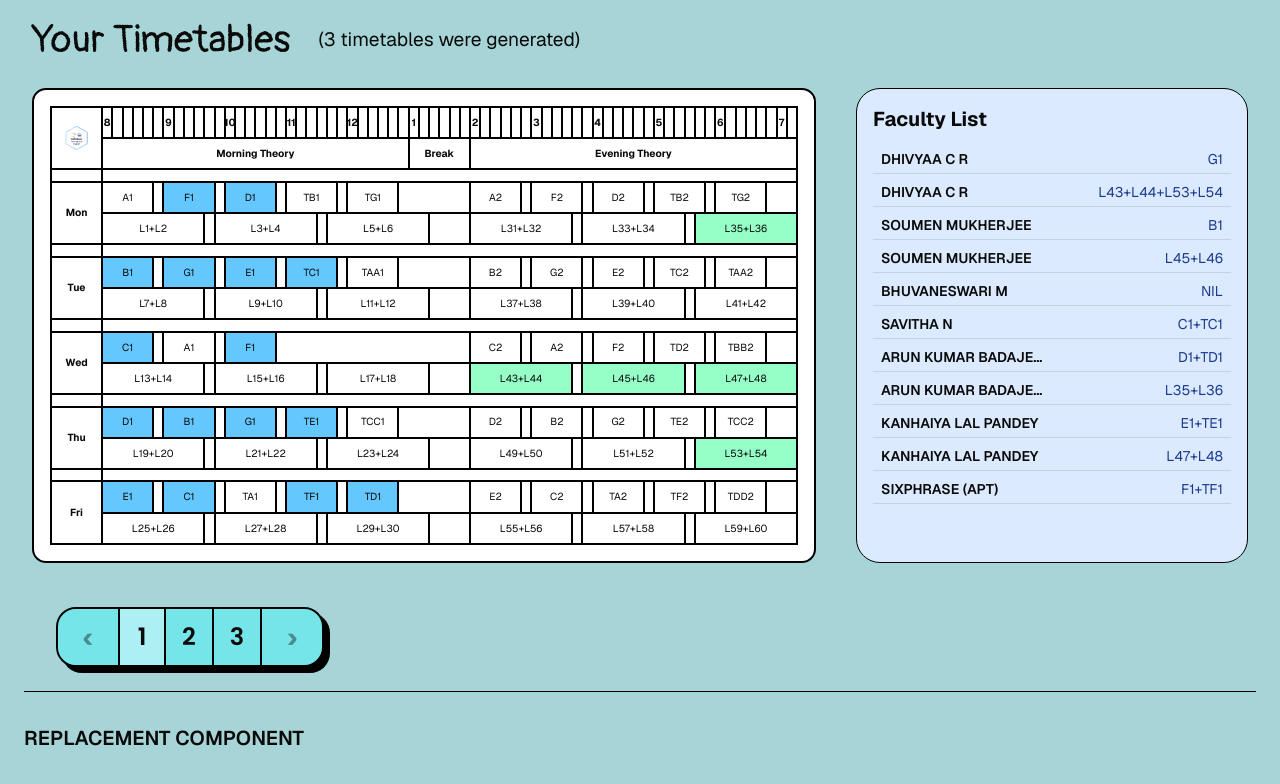
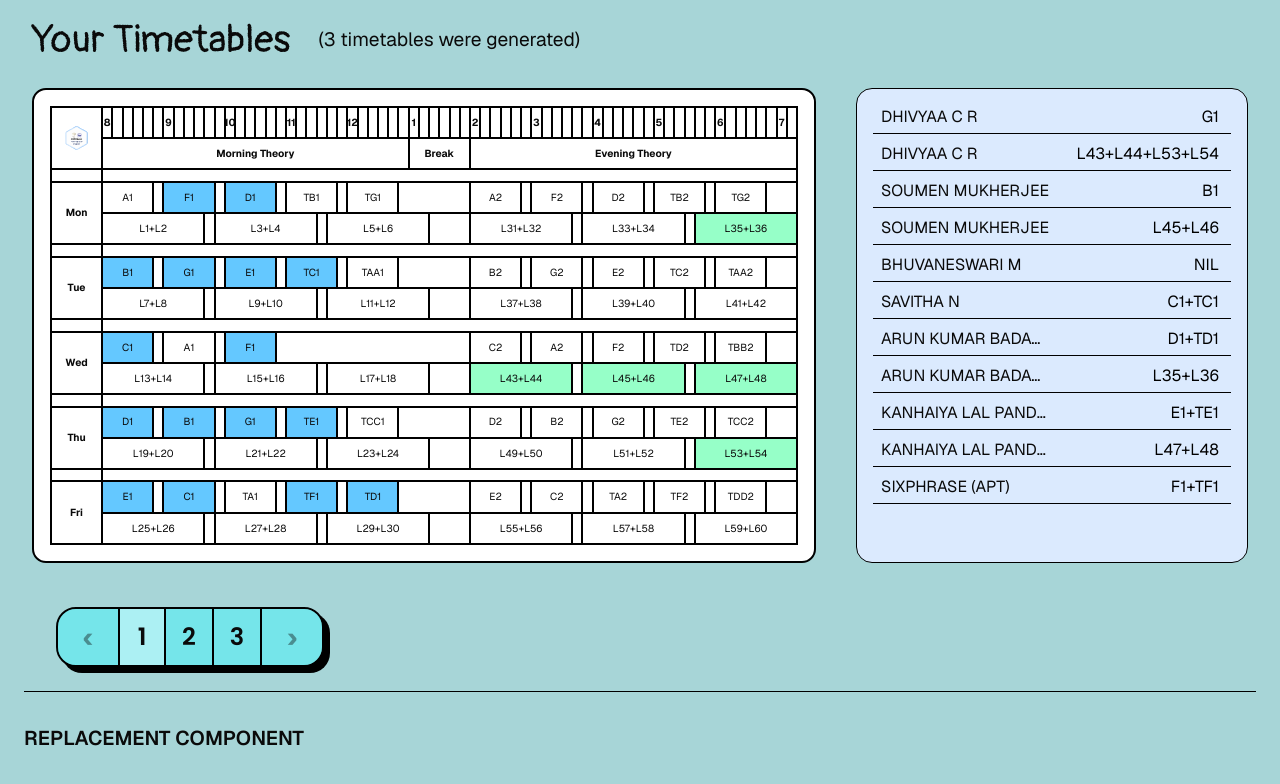
Before and after one commit to CodeChefVIT/ffcs, a Next.js app: page / in a window 1280 px wide. Shown: the top 784 px of the page. Built offline with nearby package versions, Linux system fonts and the light colour scheme.

Commit message:
Fix: Facultytable ui

```diff
--- a/src/components/ui/FacultyTable.tsx
+++ b/src/components/ui/FacultyTable.tsx
@@ -8,8 +8,8 @@ interface Props {
 
 export default function FacultyTable({ list }: Props) {
   return (
-    <div className="h-full w-full bg-blue-100 border border-black rounded-3xl p-4 flex flex-col overflow-hidden">
-      <h2 className="text-xl font-bold mb-4">Faculty List</h2>
+    <div className="h-full w-full bg-blue-100 border border-black rounded-2xl p-4 flex flex-col overflow-hidden">
+
       <ul
         className="space-y-2 flex-1 w-full"
         style={{
@@ -28,12 +28,14 @@ export default function FacultyTable({ list }: Props) {
         {list.map((fac, idx) => (
           <li
             key={idx}
-            className="text-sm border-b border-black/10 pb-1 flex justify-between items-center w-full"
+            className="border-b border-black pb-1 flex justify-between items-center w-full"
             style={{ minWidth: 0 }}
           >
             <span
-              className="font-semibold text-left ml-2"
+              className="text-left ml-2"
               style={{
+                fontWeight: 'normal',
+                fontSize: '1rem',
                 overflow: 'hidden',
                 textOverflow: 'ellipsis',
                 whiteSpace: 'nowrap',
@@ -46,8 +48,10 @@ export default function FacultyTable({ list }: Props) {
               {fac.faculty}
             </span>
             <span
-              className="text-right text-blue-900 mr-2"
+              className="text-right text-black mr-3"
               style={{
+                fontWeight: 'normal',
+                fontSize: '1rem',
                 overflow: 'hidden',
                 textOverflow: 'ellipsis',
                 whiteSpace: 'nowrap',
```
